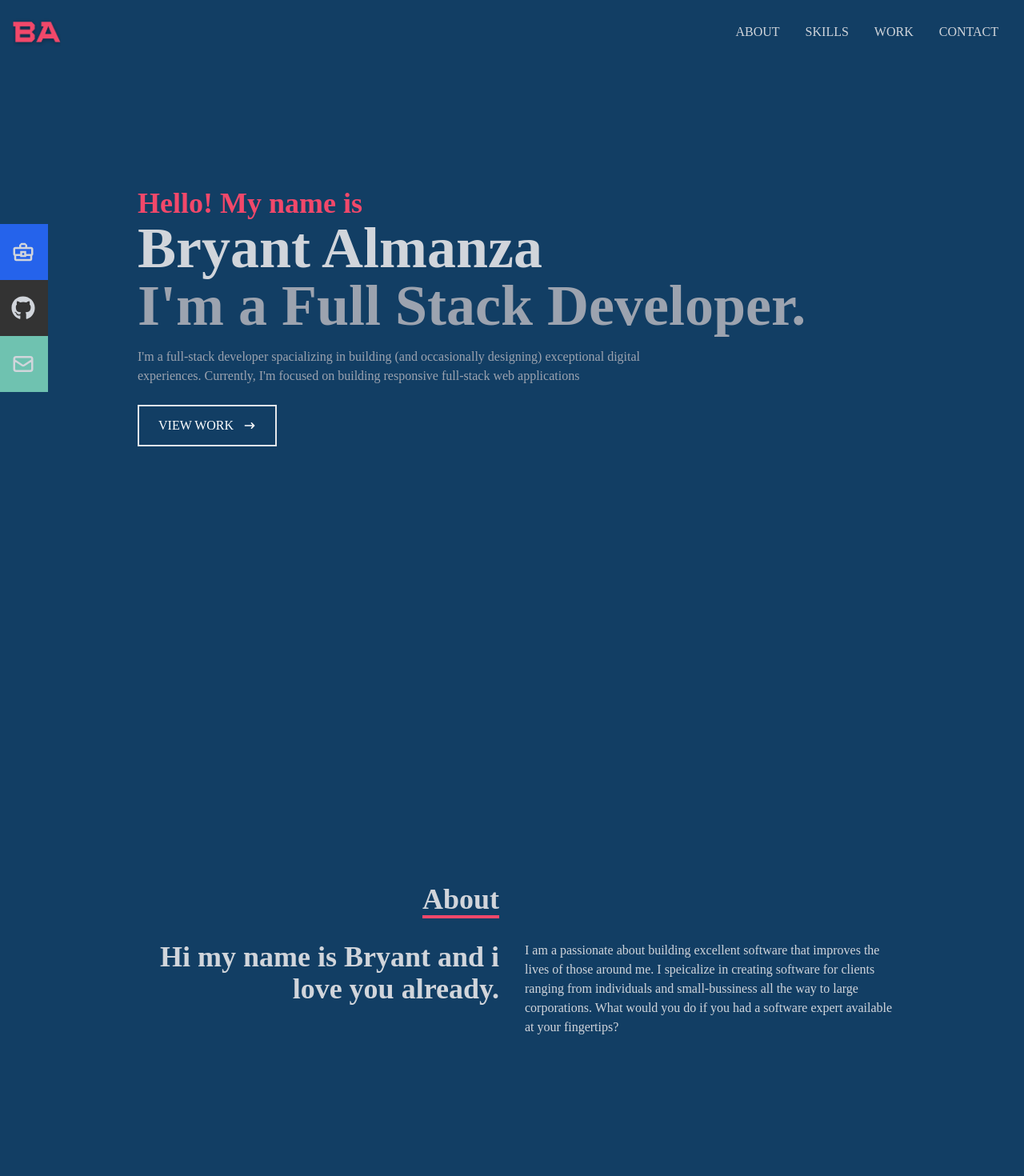
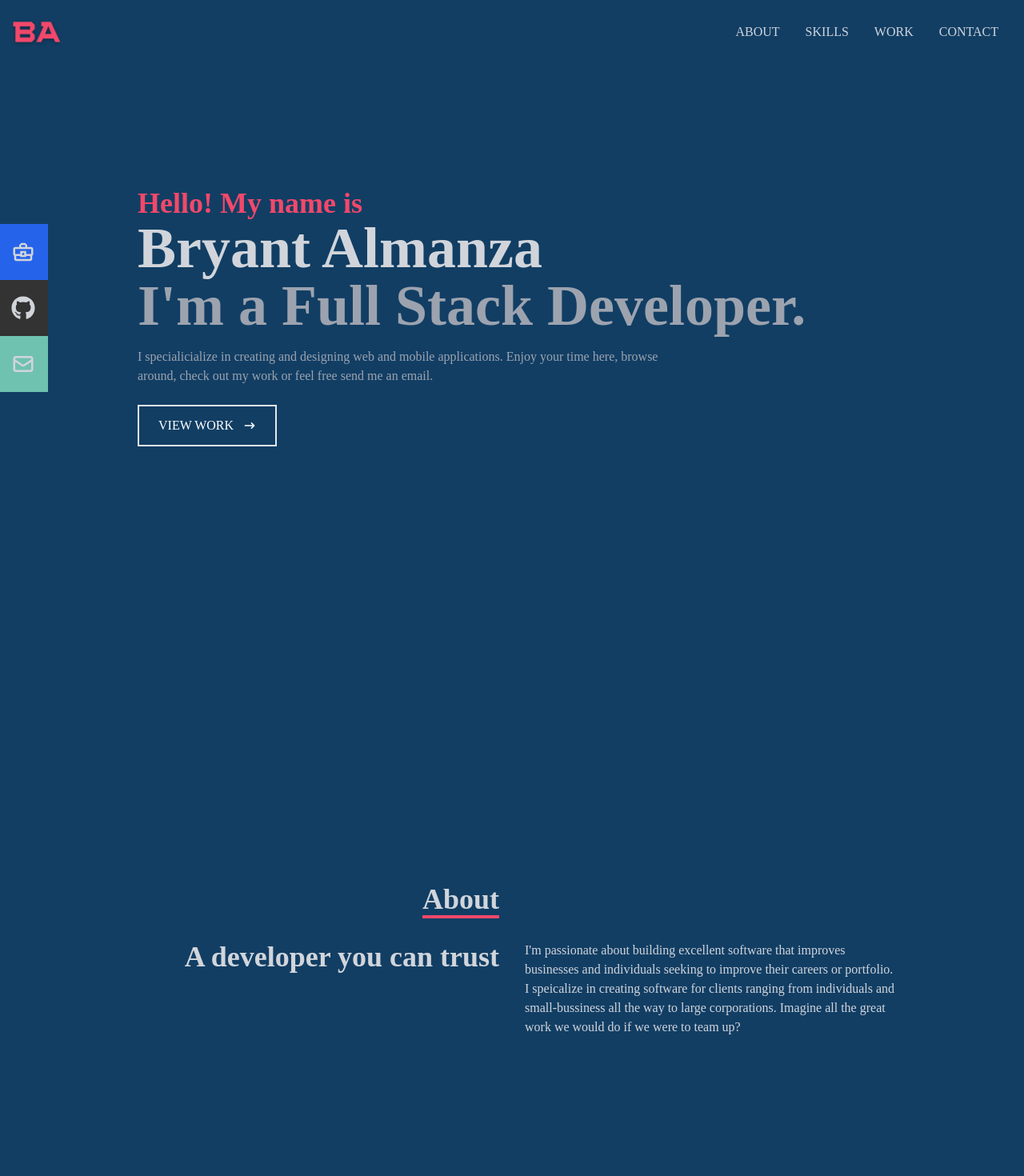
Before and after one commit to almanza1112/my-portfolio, a React (Create React App) app: page / in a window 1280 px wide. Shown: the top 1470 px of the page at 80% size. Built offline with nearby package versions, Linux system fonts and the light colour scheme.

Commit message:
updated text

```diff
--- a/src/components/About.jsx
+++ b/src/components/About.jsx
@@ -14,13 +14,14 @@ const About = () => {
             </div>
             <div className='max-w-[1000px] w-full grid sm:grid-cols-2 gap-8 px-4'>
                 <div className='sm:text-right text-4xl font-bold '>
-                    <p>Hi my name is Bryant and i love you already.</p>
+                    <p>A developer you can trust</p>
                 </div>
                 <div>
-                    <p>I am a passionate about building excellent software that improves the lives
-                        of those around me. I speicalize in creating software for clients ranging
-                        from individuals and small-bussiness all the way to large corporations.
-                        What would you do if you had a software expert available at your fingertips?</p>
+                    <p>I'm passionate about building excellent software that improves businesses
+                        and individuals seeking to improve their careers or portfolio. I speicalize
+                        in creating software for clients ranging from individuals and small-bussiness
+                        all the way to large corporations. Imagine all the great work we would do if
+                        we were to team up?</p>
                 </div>
             </div>
 
--- a/src/components/Home.jsx
+++ b/src/components/Home.jsx
@@ -11,9 +11,9 @@ const Home = () => {
             <p className='text-xl sm:text-4xl text-[#f2486a] font-bold'>Hello! My name is</p>
             <h1 className='text-4xl sm:text-7xl font-bold text-gray-300'>Bryant Almanza</h1>
             <h2 className='text-4xl sm:text-7xl font-bold text-gray-400'>I'm a Full Stack Developer.</h2>
-            <p className='text-gray-400 py-4 max-w-[700px]'>I'm a full-stack developer spacializing in building (and occasionally
-                designing) exceptional digital experiences. Currently, I'm focused
-                on building responsive full-stack web applications</p>
+            <p className='text-gray-400 py-4 max-w-[700px]'>I specialicialize in creating and designing
+                web and mobile applications. Enjoy your time here, browse around, check out my work or
+                feel free send me an email.</p>
             <div>
                 <Link to="work" smooth={true} duration={500}>
                     <button className='flat-btn group my-2'>VIEW WORK
--- a/src/components/Work.jsx
+++ b/src/components/Work.jsx
@@ -7,7 +7,7 @@ const Work = () => {
         <div className='max-w-[1000px] mx-auto p-4 flex flex-col justify-center w-full h-full'>
             <div className='pb-8'>
                 <p className='section-title'>Work</p>
-                <p className='py-6'>Check out some of my recent work</p>
+                <p className='py-6'>Check out some of my work or my business site: <a className='font-bold underline' href='almanzatech.com'>almanzatech.com</a></p>
             </div>
 
             {/* Container */}
```
